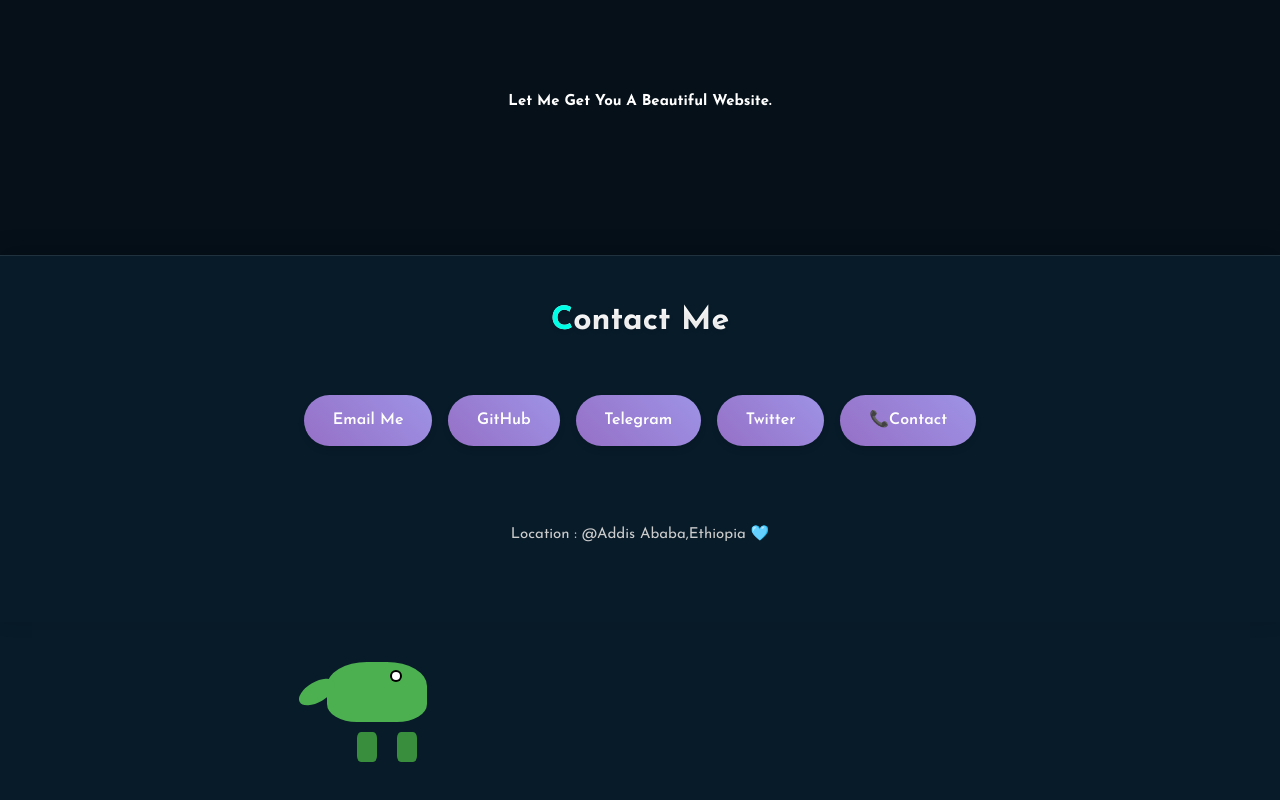
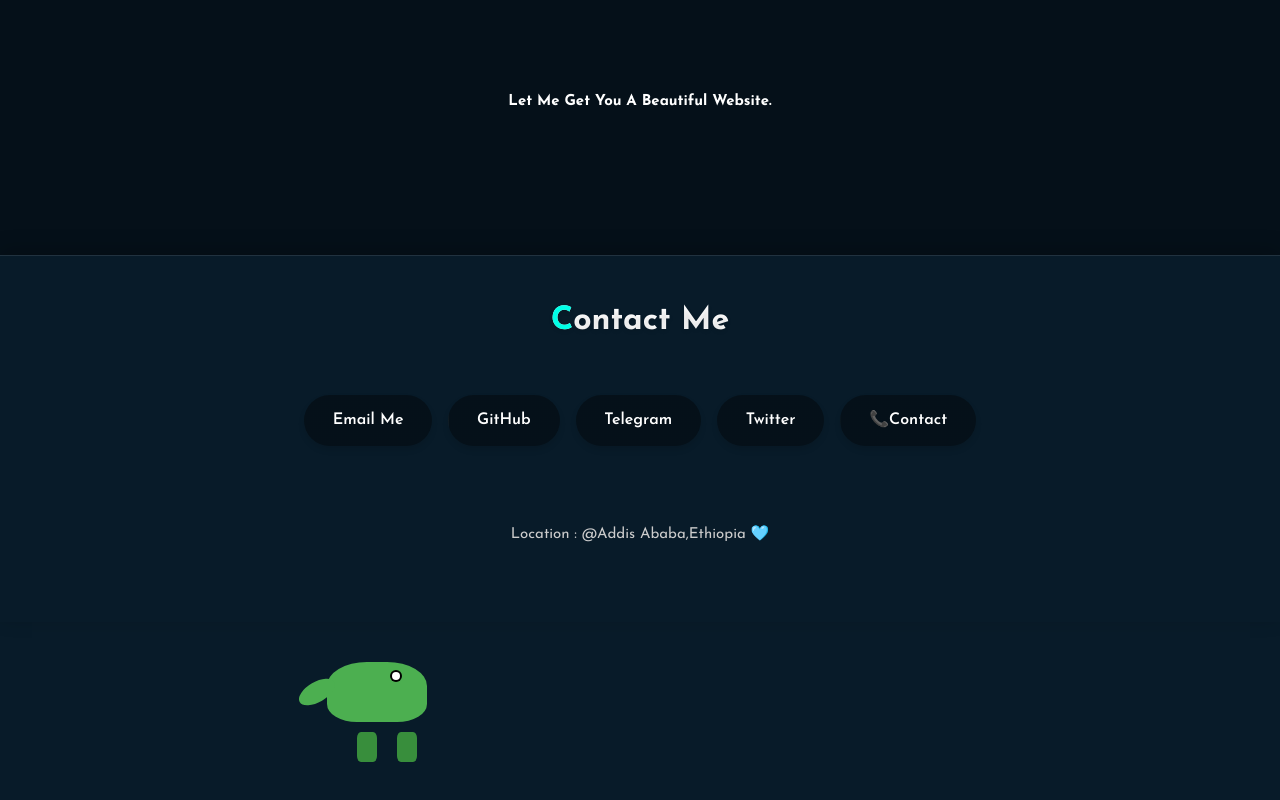
Before and after one commit to Hawi-Demoz/personal-portfolio, a plain HTML site: page index.html in a window 1280 px wide. Shown: the part 4255-5055 px from the top of the page. Drawn offline with Linux system fonts and the light colour scheme.

Commit message:
color changes

```diff
--- a/style.css
+++ b/style.css
@@ -989,28 +989,31 @@ footer {
 }
 
 .email-btn {
-  background: linear-gradient(45deg, #9570c6, #9e93e6);
+  background: linear-gradient(45deg, rgba(0, 0, 0, 0.4),rgba(0, 0, 0, 0.4));
   color: white;
 }
 
 .github-btn {
-  background: linear-gradient(45deg, #9570c6, #9e93e6);
+background: linear-gradient(45deg, rgba(0, 0, 0, 0.4),rgba(0, 0, 0, 0.4));
   color: white;
+
 }
 
 .telegram-btn {
-  background: linear-gradient(45deg, #9570c6, #9e93e6);
+background: linear-gradient(45deg, rgba(0, 0, 0, 0.4),rgba(0, 0, 0, 0.4));
   color: white;
 }
 
 .twitter-btn {
-  background: linear-gradient(45deg, #9570c6, #9e93e6);
+background: linear-gradient(45deg, rgba(0, 0, 0, 0.4),rgba(0, 0, 0, 0.4));
   color: white;
+  text-align: center;
 
 }
 .call-btn{
-   background: linear-gradient(45deg, #9570c6, #9e93e6);
+background: linear-gradient(45deg, rgba(0, 0, 0, 0.4),rgba(0, 0, 0, 0.4));
   color: white;
+  text-align: center;
 
 }
 .social-btn:hover {
```
